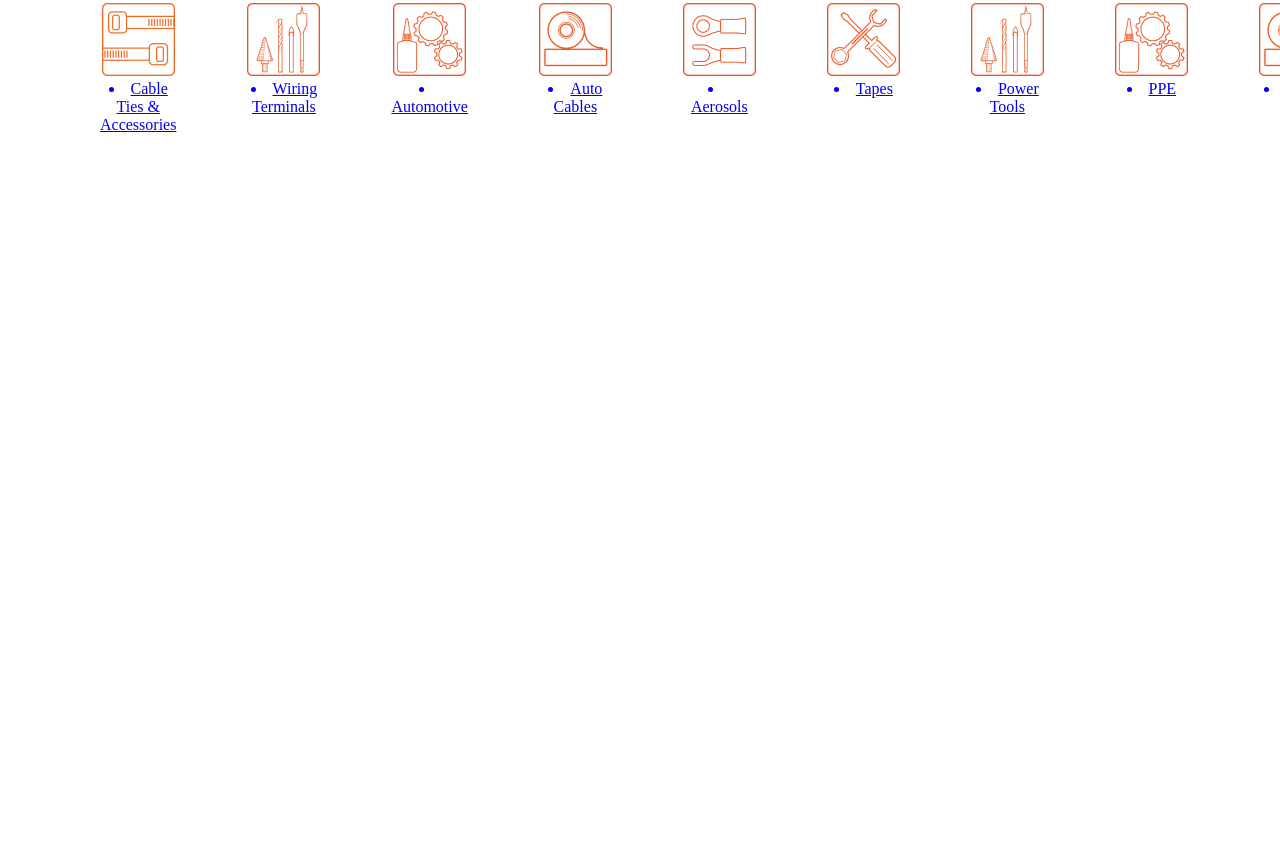
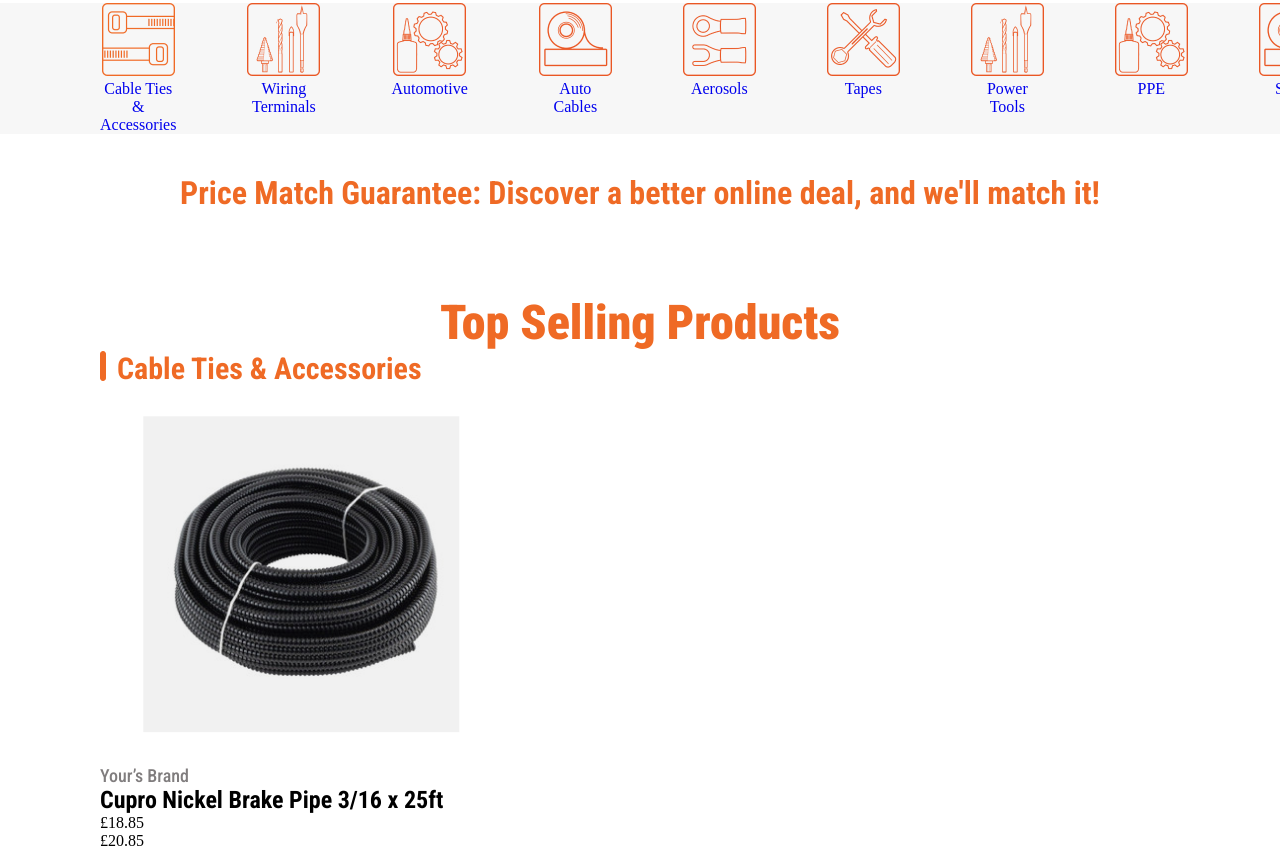
Before and after one commit to Jeetthacker/Bill-uk, a plain HTML site: page index.html in a window 1280 px wide. Shown: the part 259-1109 px from the top of the page. Before the commit the page ends 800 px from the top, so only its background shows below. Drawn offline with Linux system fonts and the light colour scheme.

Commit message:
css img html change

```diff
--- a/index.html
+++ b/index.html
@@ -100,6 +100,9 @@
             <div class="container">
                 <div class="nav-bar">
                     <!-- nav-bar -->
+                    <ul class="ul">
+
+
                         <a href="#">
                             <img src="./img/1 pic.png" alt="">
                             <li>Cable Ties &
@@ -148,8 +151,43 @@
                             <img src="./img/11 pic.svg" alt="">
                             <li>Tools</li>
                         </a>
+                    </ul>
                 </div>
 
+            </div>
+        </div>
+
+        <div class="heading-main">
+            <div class="container">
+                <div class="heading">
+                    <p>Price Match Guarantee: Discover a better online deal, and we'll match it!</p>
+                </div>
+                <div class="two-heading">
+                    <p>Top Selling Products</p>
+                </div>
+
+                <div class="pro-heading">
+                    <p>Cable Ties & Accessories</p>
+                </div>
+            </div>
+        </div>
+
+        <div class="products-main">
+            <div class="container">
+                <div class="products-item">
+                    <img src="./img/item 1.png" alt="">
+                </div>
+                <div class="p1">
+                    <p>Your’s Brand</p>
+                </div>
+                <div class="p2">
+                    <p>Cupro Nickel Brake Pipe
+                        3/16 x 25ft</p>
+                </div>
+                <div class="price">
+                    <p class="price-one">£18.85</p>
+                    <p>£20.85</p>
+                </div>
             </div>
         </div>
 
--- a/style.css
+++ b/style.css
@@ -172,8 +172,66 @@
 }
 
 /* nav-bar */
-.nav-bar {
+.nav-bar ul {
     display: flex;
     gap: 71px;
     text-align: center;
+    list-style-type: none;
+
 }
+
+.nav-bar ul a {
+    text-decoration: none;
+}
+
+
+.nav-main {
+    background-color: #F7F7F7;
+}
+
+/* heading */
+.heading p {
+    margin: 41px 0 0 0;
+    font-family: "Roboto Condensed", sans-serif;
+    font-weight: 700;
+    font-size: 32px;
+    line-height: 37.5px;
+    color: #EF6A25;
+    text-align: center;
+}
+
+.two-heading {
+    margin: 81px 0 0 0;
+    font-family: "Roboto Condensed", sans-serif;
+    font-weight: 900;
+    font-size: 48px;
+    /* line-height: 56.25px; */
+    color: #EF6A25;
+    text-align: center;
+}
+
+.pro-heading {
+    background: url(./img/line.png) no-repeat;
+    padding-left: 17px;
+    font-family: "Roboto Condensed", sans-serif;
+    font-weight: 700;
+    font-size: 30px;
+    color: #EF6A25;
+}
+
+/* products */
+.p1 {
+    font-family: "Roboto Condensed", sans-serif;
+    font-weight: 500;
+    font-size: 18px;
+    color: #807D7E;
+}
+
+.p2 {
+    font-family: "Roboto Condensed", sans-serif;
+    font-weight: 700;
+    font-size: 24px;
+    color: #000000;
+}
+
+.price-one {}
```
Also changed, not shown: img/item 1.png (added), img/line.png (added). Lines whose indentation alone changed are shown as unchanged.
